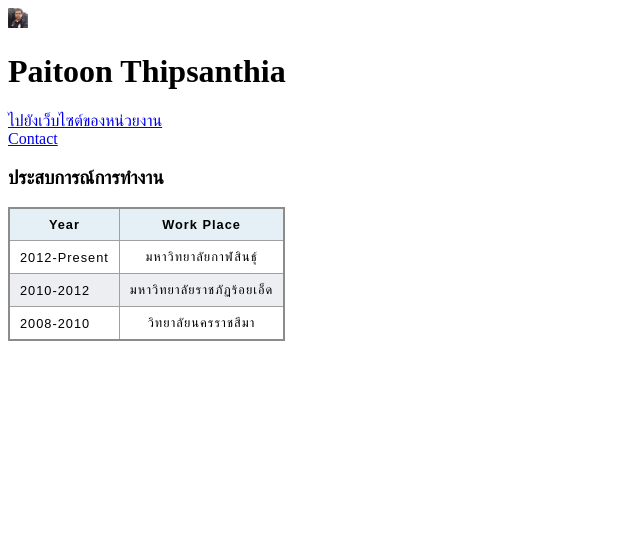
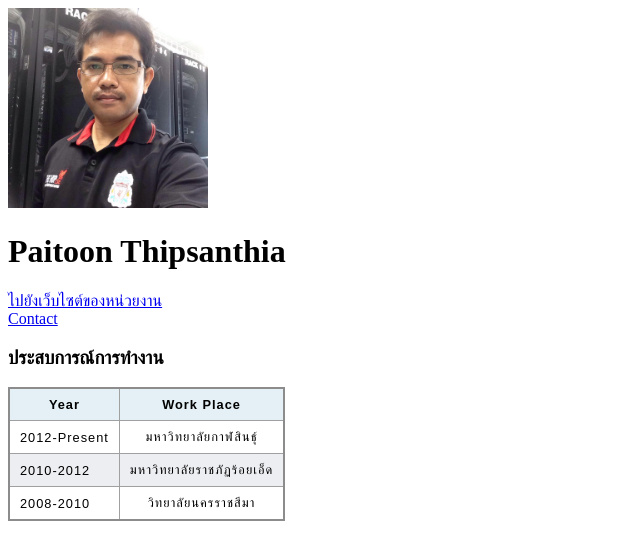
Before and after one commit to bombomstory/MyPage2024, a plain HTML site: page index.html in a window 1280 px wide. Shown: the whole page, without its empty margins (0-640 px from the left). Drawn offline with Linux system fonts and the light colour scheme.

Commit message:
Update index.html
เพิ่มขนาดภาพโปรไฟล์เป็น 200px

```diff
--- a/index.html
+++ b/index.html
@@ -7,7 +7,7 @@
     <link rel="stylesheet" href="styles.css">
 </head>
 <body>
-    <img src="Paitoon_Profile.jpg" alt="" style="width: 20px; height: auto;">
+    <img src="Paitoon_Profile.jpg" alt="" style="width: 200px; height: auto;">
     <h1>Paitoon Thipsanthia</h1>
     <a href = "https://sht.ac.th/home/"> ไปยังเว็บไซต์ของหน่วยงาน </a>
     <br>
```
